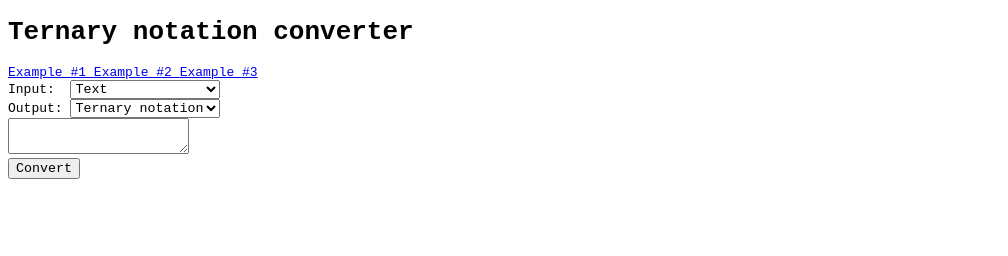
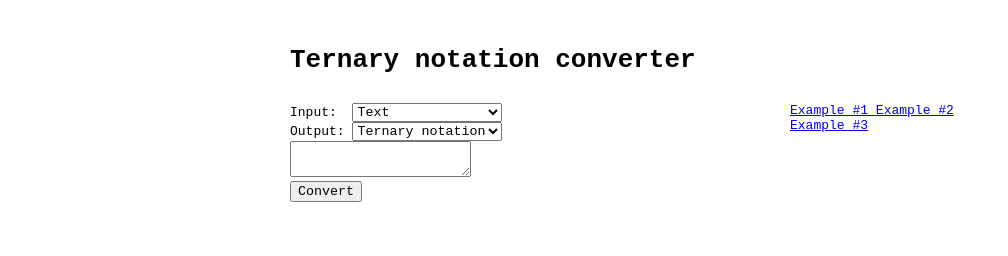
Before and after one commit to davidhusz/ternary-notation-converter, a plain HTML site: page index.html in a window 1280 px wide. Shown: the whole page, without its empty margins (0-1008 px from the left). Drawn offline with Linux system fonts and the light colour scheme.

Commit message:
Add CSS grid

```diff
--- /dev/null
+++ b/gridify.css
@@ -0,0 +1,23 @@
+body {
+    display: grid;
+    grid-template: 20px 75px 150px 1fr 20px / 1fr 500px 200px 1fr;
+    /* have a look at `min-content`, `max-content` and `fit-content` */
+    grid-template-areas:
+        ". .      .        ."
+        ". header .        ."
+        ". form   examples ."
+        ". output .        ."
+        ". .      .        ."
+}
+h1 {
+    grid-area: header;
+}
+#examples {
+    grid-area: examples;
+}
+form {
+    grid-area: form;
+}
+#outputElement {
+    grid-area: output;
+}
--- a/index.html
+++ b/index.html
@@ -10,6 +10,7 @@
             }
         </style>
         <script type="text/javascript" src="ternary.js"></script>
+        <link rel="stylesheet" href="gridify.css">
     </head>
     <body>
         <h1>Ternary notation converter</h1>
```
